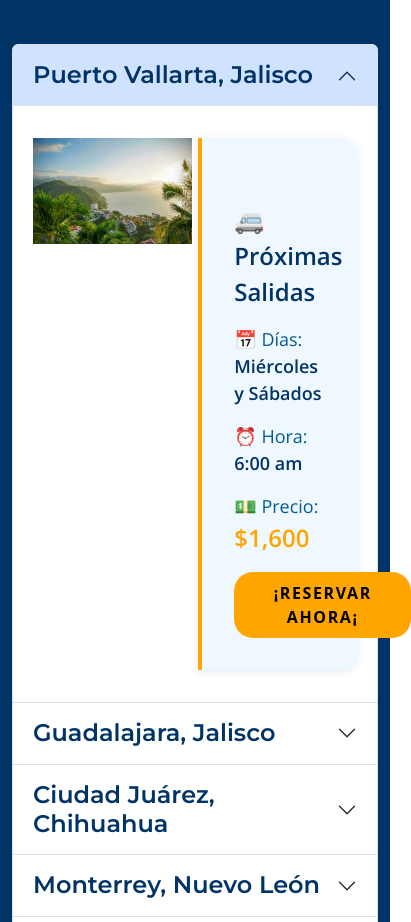
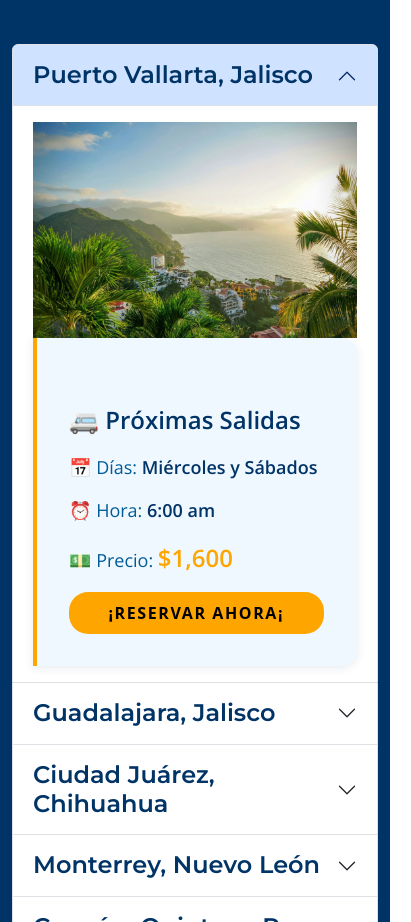
Before and after one commit to 4me7h/cl-lobotours, a React (Create React App) app: page / in a window 390 px wide. Shown: the part 3220-4142 px from the top of the page, 411 px wide, since content can reach past the window. Built offline with nearby package versions, Linux system fonts and the light colour scheme.

Commit message:
component: style schedule mobile

```diff
--- a/src/styles/Schedules.scss
+++ b/src/styles/Schedules.scss
@@ -8,8 +8,11 @@
     flex-wrap: wrap;
     justify-content: space-between;
     &__column {
-        width: 49%;
-        margin: 1rem 0 1rem;
+        width: 100%;
+        @include media('md') {
+            width: 49%;
+            margin: 1rem 0 1rem;
+        }
         &:nth-child(2) {
             background-color: #f0f8ff;// Fondo azul claro
             border-left: 4px solid #FFA500;// Borde naranja lateral
```
